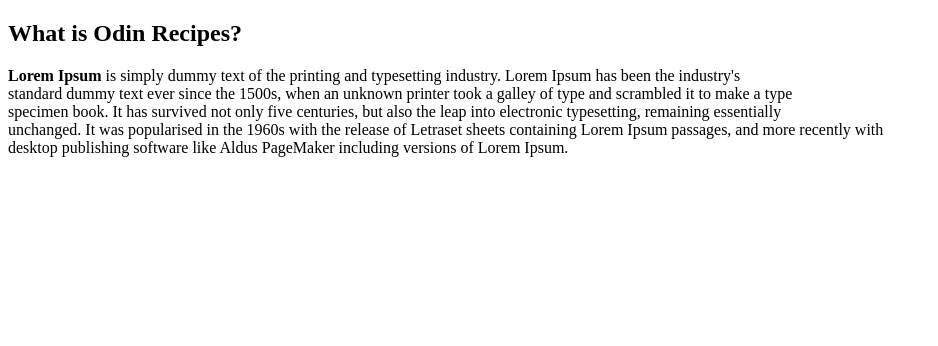
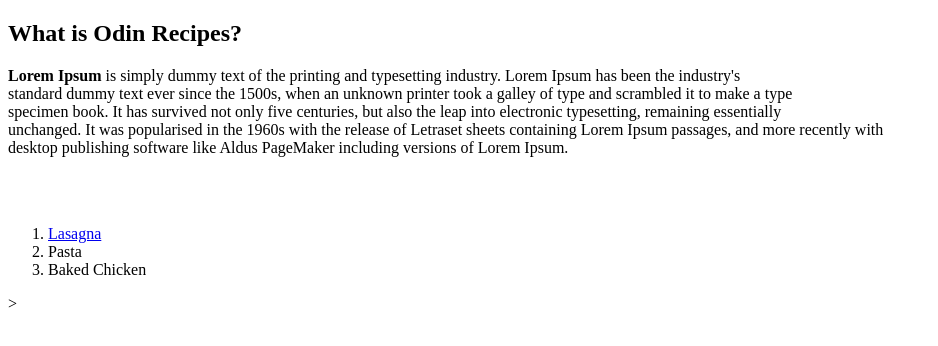
Before and after one commit to Iwasheretoo/odin-recipes, a plain HTML site: page index.html in a window 1280 px wide. Shown: the part 60-406 px from the top of the page, without its empty margins (0-938 px from the left). Drawn offline with Linux system fonts and the light colour scheme.

Commit message:
index.html

```diff
--- a/index.html
+++ b/index.html
@@ -21,6 +21,11 @@
       with the release of Letraset sheets containing
        Lorem Ipsum passages, and more recently with<br/>
        desktop publishing software like Aldus
-       PageMaker including versions of Lorem Ipsum.</p>
+       PageMaker including versions of Lorem Ipsum.</p><br/><br/>
+       <Ol>
+        <li><a href="odin-recipes/Recipes/Lasagna.html" target="_blank">Lasagna</a></li>
+        <li>Pasta</li>
+        <li>Baked Chicken</li>
+        </Ol>>
 </body>
 </html>
```
Also changed, not shown: Recipes/Lasagna.html (+2 -0 lines).
